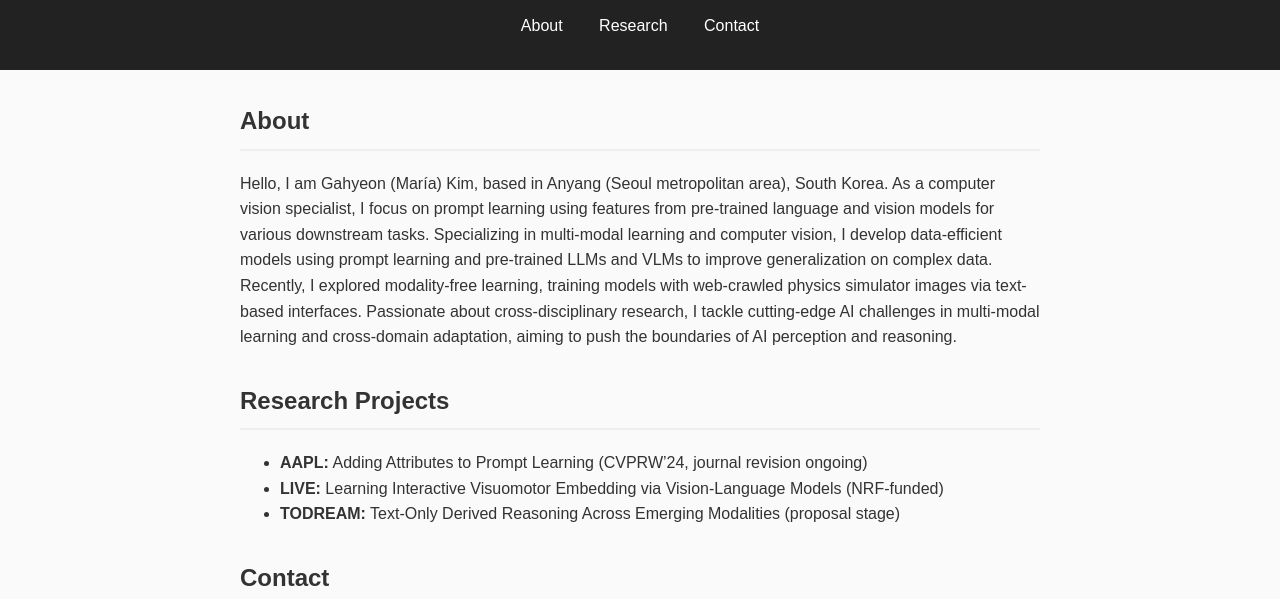
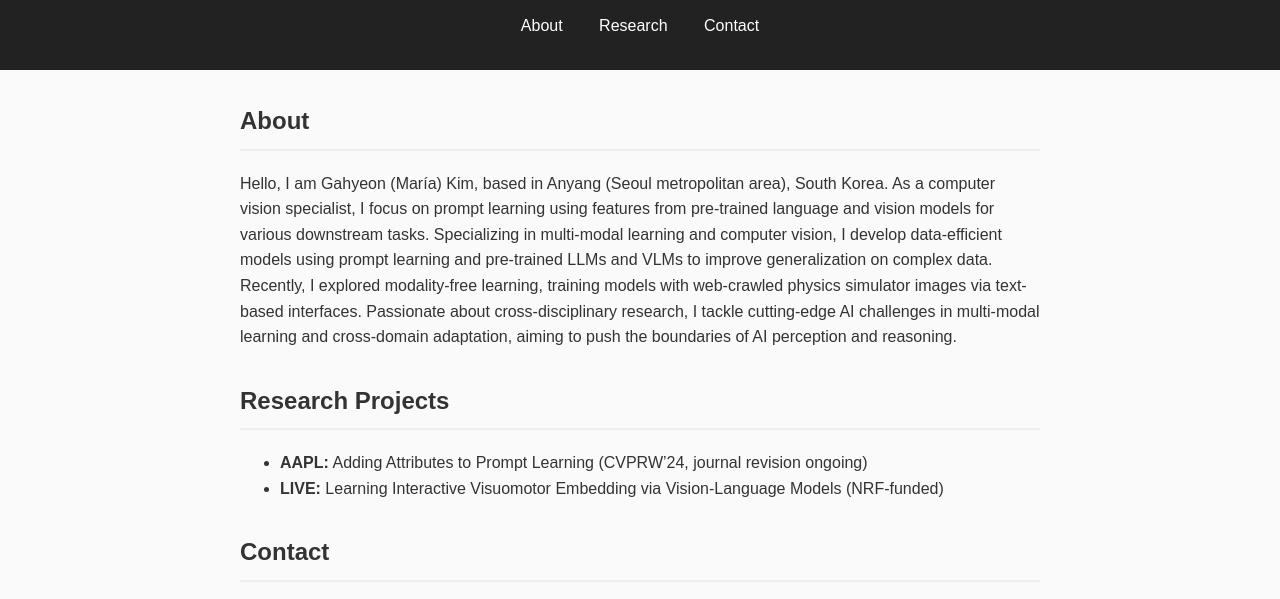
Before and after one commit to Gahyeonkim09/gahyeonkim09.github.io, a plain HTML site: page index.html in a window 1280 px wide. Shown: the part 128-727 px from the top of the page. Drawn offline with Linux system fonts and the light colour scheme.

Commit message:
Update index.html

```diff
--- a/index.html
+++ b/index.html
@@ -73,7 +73,6 @@
     <ul>
       <li><b>AAPL:</b> Adding Attributes to Prompt Learning (CVPRW’24, journal revision ongoing)</li>
       <li><b>LIVE:</b> Learning Interactive Visuomotor Embedding via Vision-Language Models (NRF-funded)</li>
-      <li><b>TODREAM:</b> Text-Only Derived Reasoning Across Emerging Modalities (proposal stage)</li>
     </ul>
   </section>
 
```
